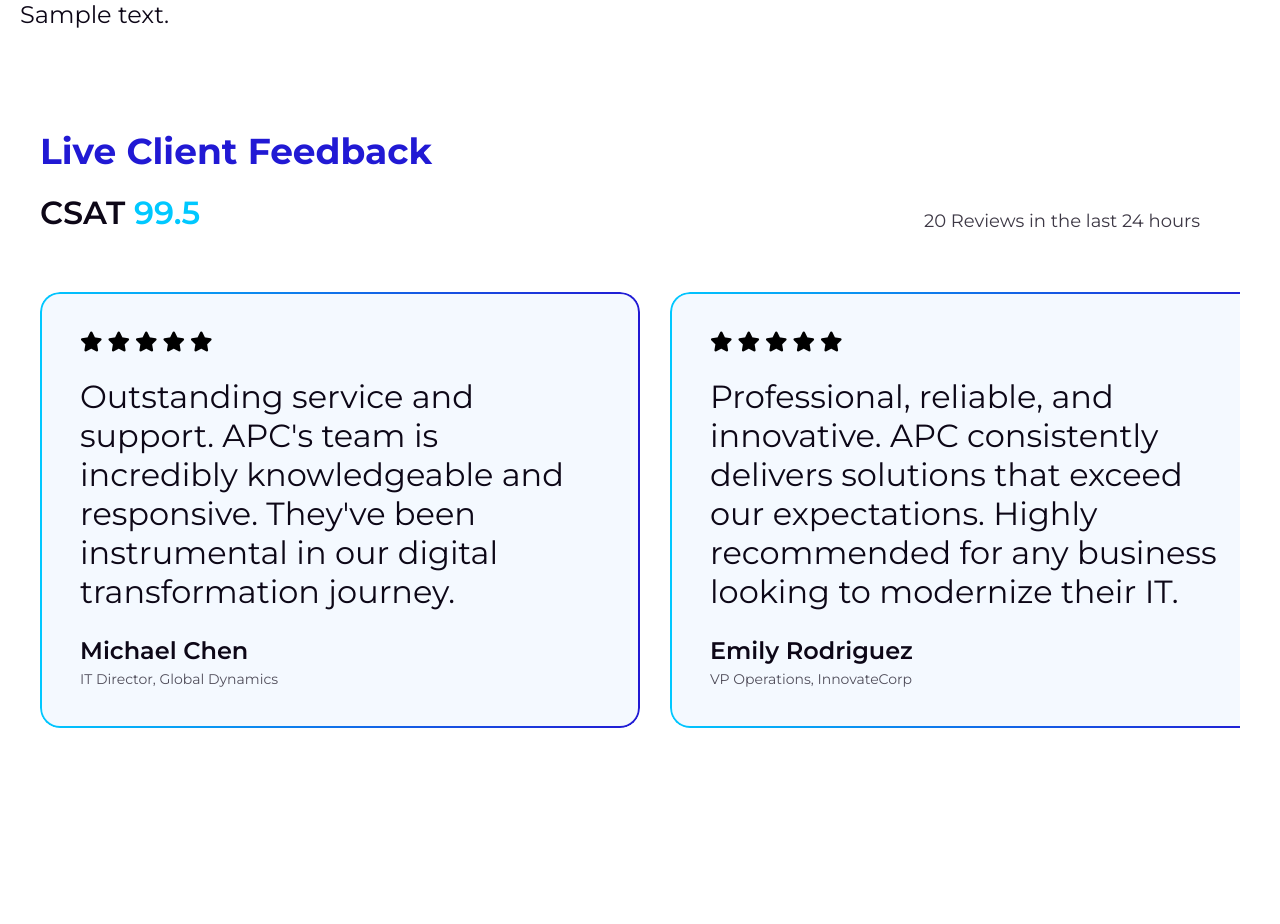
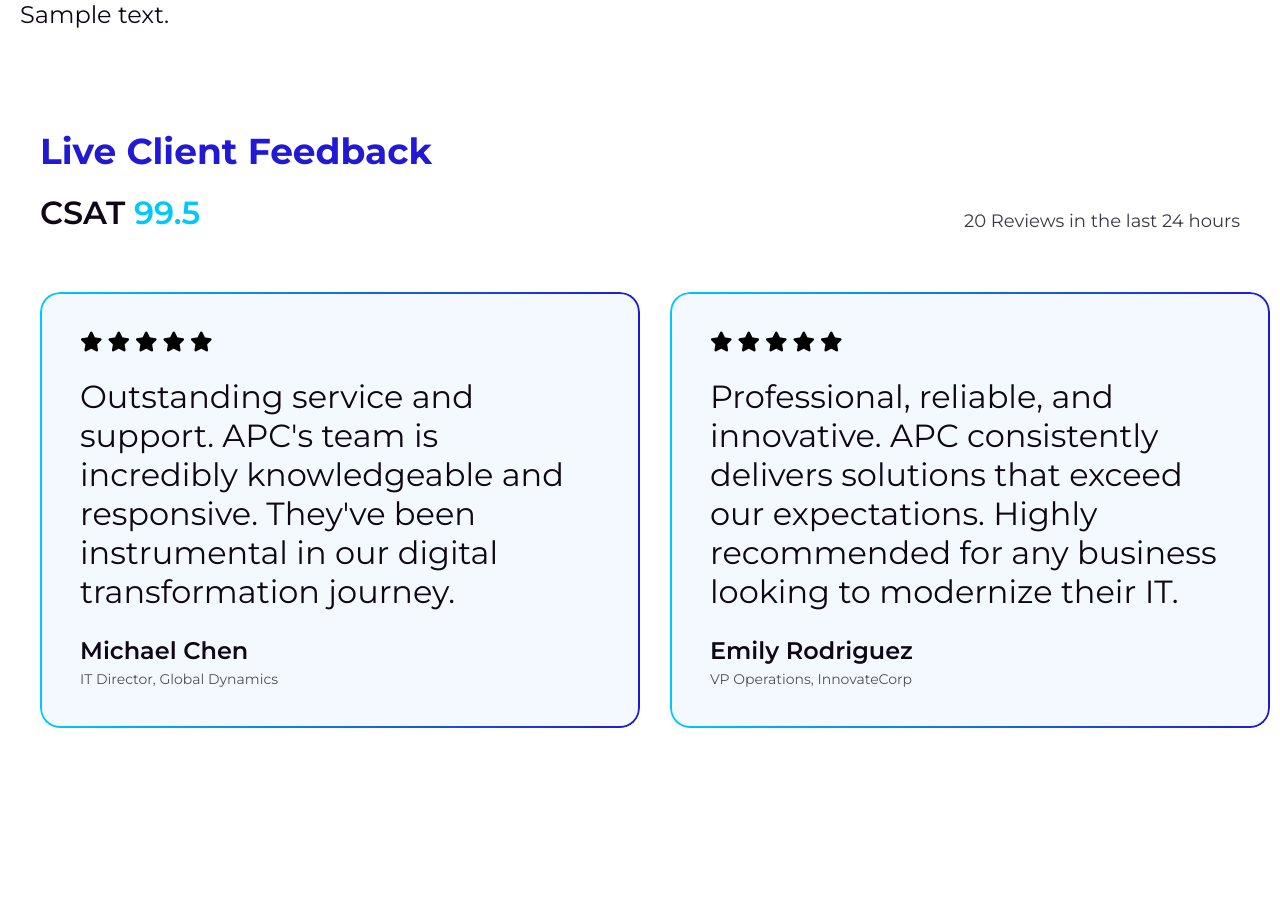
Before and after one commit to arberrrapi/apc-theme, a WordPress theme: the page made by front-page.php in a window 1280 px wide. Shown: the part 96-1020 px from the top of the page. Run offline with PHP 8.4 and a stand-in for WordPress, Linux system fonts and the light colour scheme; the site name, menu and one post (Sample post) are stand-ins, and other content is empty; some libraries are stand-ins or nearby versions.

Commit message:
Update style.css

```diff
--- a/blocks/testimonials/style.css
+++ b/blocks/testimonials/style.css
@@ -7,7 +7,6 @@
   margin-left: -50vw;
   margin-right: -50vw;
   width: 100vw;
-  max-width: 100%;
   overflow: hidden;
 }
 
```
